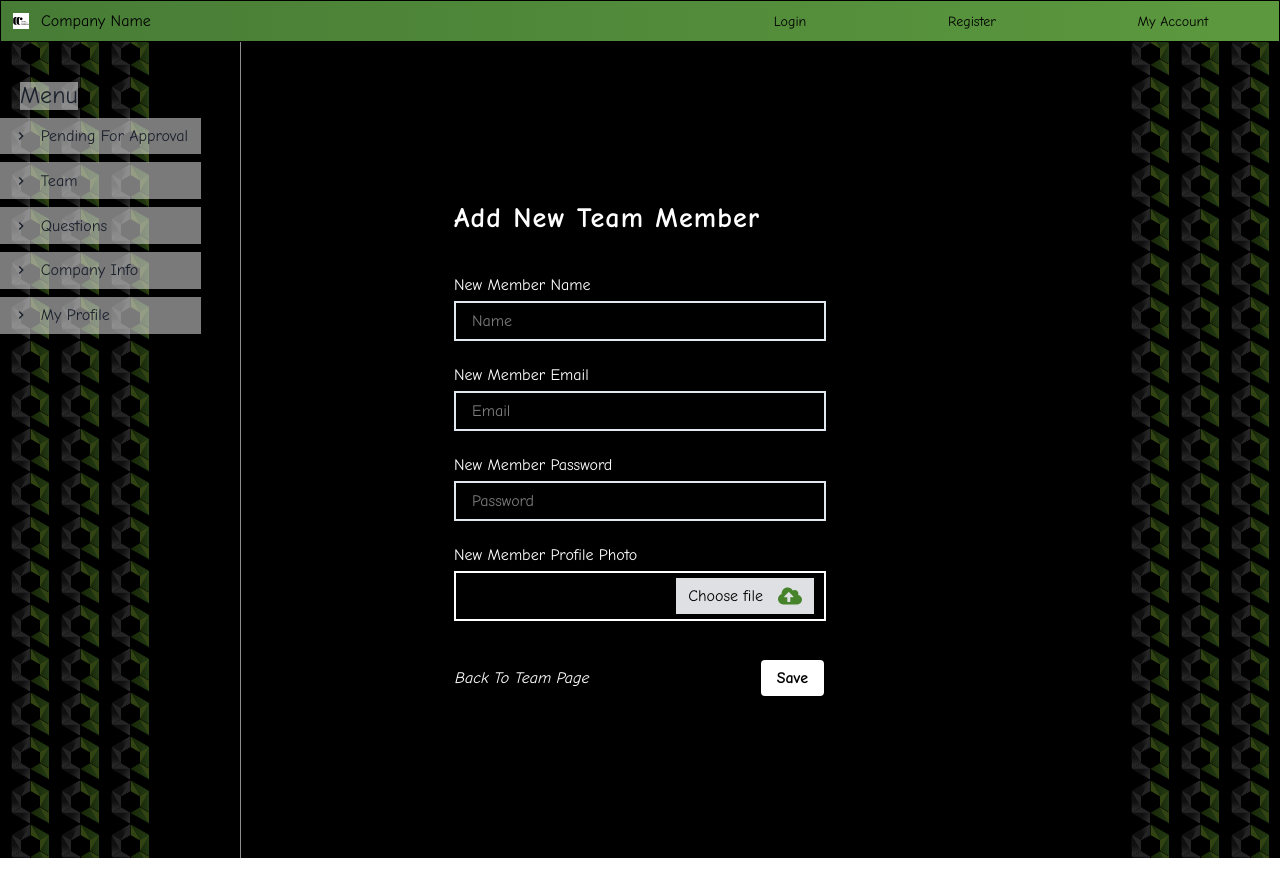
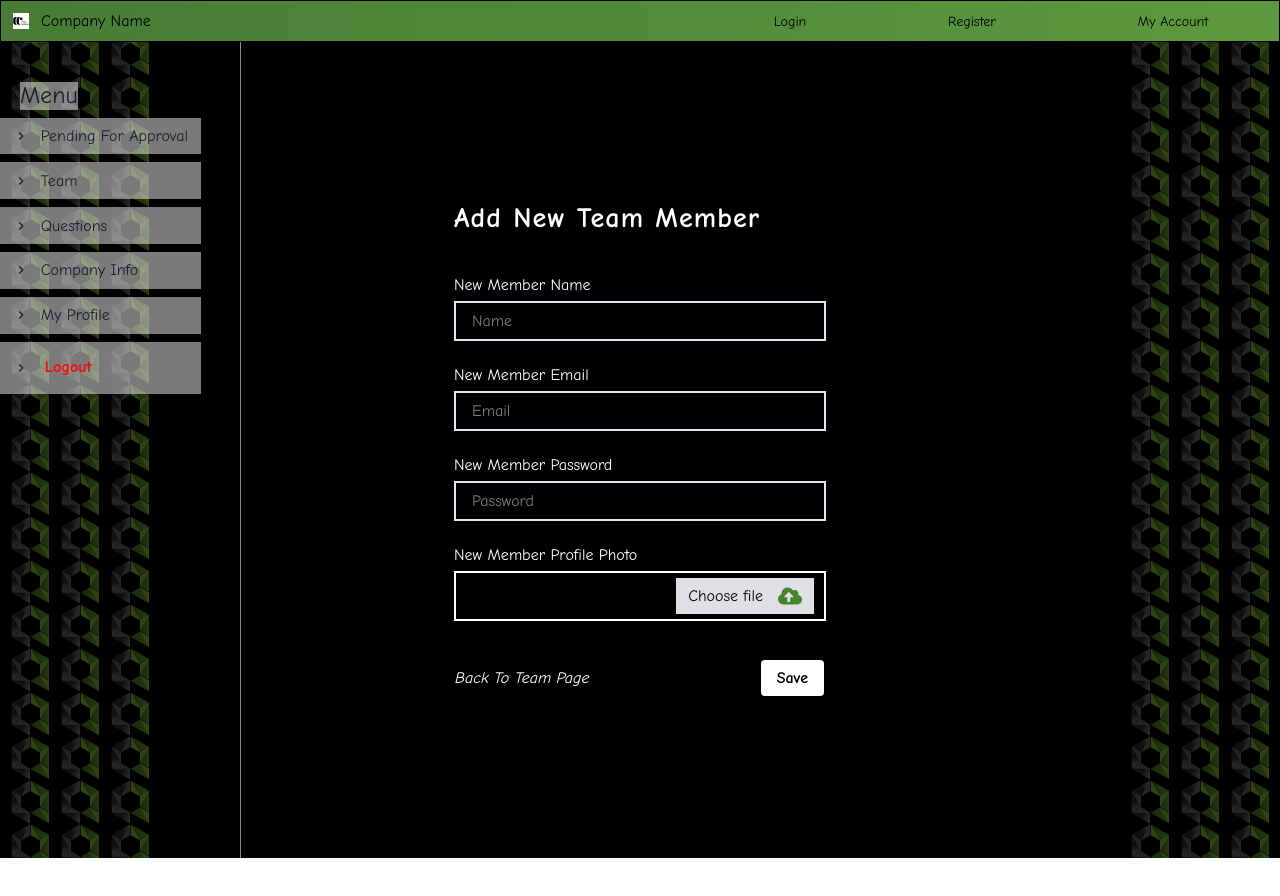
Before and after one commit to RobertBognar/hr-app, a React (Create React App) app: page /addnewteammember in a window 1280 px wide. Shown: the top 896 px of the page. Built offline with nearby package versions, Linux system fonts and the light colour scheme.

Commit message:
logout button & handler

```diff
--- a/src/components/Navbar/Navbar.js
+++ b/src/components/Navbar/Navbar.js
@@ -15,6 +15,7 @@ import {
 import { HamburgerIcon } from '@chakra-ui/icons';
 import companyLogo from '../../assets/corrpro-companies.svg';
 import Tabs from './Tabs';
+import LogoutButton from '../UI/LogoutButton';
 
 const Navbar = () => {
     const navigate = useNavigate();
@@ -47,6 +48,9 @@ const Navbar = () => {
                         <MenuItem onClick={() => navigate('/profile')}>
                             My Account
                         </MenuItem>
+                        <MenuItem>
+                            <LogoutButton />
+                        </MenuItem>
                     </MenuList>
                 </Menu>
                 <Tabs />
--- a/src/components/Navbar/SideNav.js
+++ b/src/components/Navbar/SideNav.js
@@ -12,6 +12,7 @@ import {
     Button,
 } from '@chakra-ui/react';
 import SideNavTabs from './SideNavTabs';
+import LogoutButton from '../UI/LogoutButton';
 
 //Hardcoded SideNavigation, Needs Update When AuthContext Is Done
 //Separate Menu Items Depends On User Role With AuthContext
@@ -42,6 +43,9 @@ const SideNav = () => {
                             <MenuItem onClick={() => navigate('/profile')}>
                                 My Profile
                             </MenuItem>
+                            <MenuItem>
+                                <LogoutButton />
+                            </MenuItem>
                         </MenuList>
                     </>
                 )}
--- a/src/components/Navbar/SideNavTabs.js
+++ b/src/components/Navbar/SideNavTabs.js
@@ -1,16 +1,8 @@
 import React from 'react';
-import {
-    Button,
-    Divider,
-    Menu,
-    MenuButton,
-    MenuItem,
-    MenuList,
-    Text,
-    VStack,
-} from '@chakra-ui/react';
+import { Divider, Menu, MenuItem, Text, VStack } from '@chakra-ui/react';
 import { useNavigate } from 'react-router-dom';
-import { ChevronDownIcon, ChevronRightIcon } from '@chakra-ui/icons';
+import { ChevronRightIcon } from '@chakra-ui/icons';
+import LogoutButton from '../UI/LogoutButton';
 
 const SideNavTabs = () => {
     const navigate = useNavigate();
@@ -56,6 +48,10 @@ const SideNavTabs = () => {
                     <ChevronRightIcon />
                     <Text paddingLeft={3}>My Profile</Text>
                 </MenuItem>
+                <MenuItem backgroundColor={'whiteAlpha.600'}>
+                    <ChevronRightIcon />
+                    <LogoutButton />
+                </MenuItem>
                 <Divider
                     left={240}
                     top={-2}
--- /dev/null
+++ b/src/components/UI/LogoutButton.js
@@ -0,0 +1,17 @@
+import { Button, Text } from '@chakra-ui/react';
+
+const LogoutButton = () => {
+    const onLogout = () => {
+        localStorage.clear();
+        window.location.href = '/';
+    };
+    return (
+        <div>
+            <Button onClick={() => onLogout()} background="transparent">
+                <Text color="red">Logout</Text>
+            </Button>
+        </div>
+    );
+};
+
+export default LogoutButton;
```
